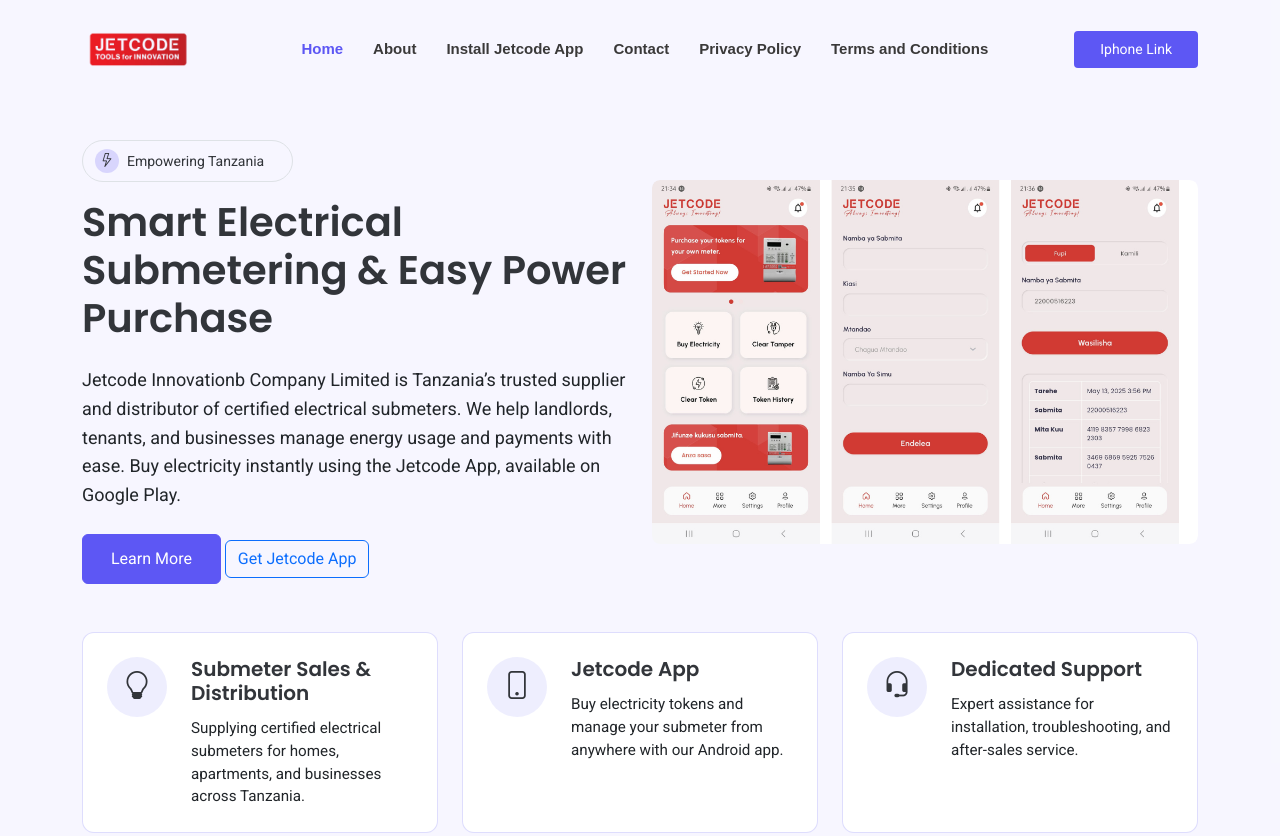
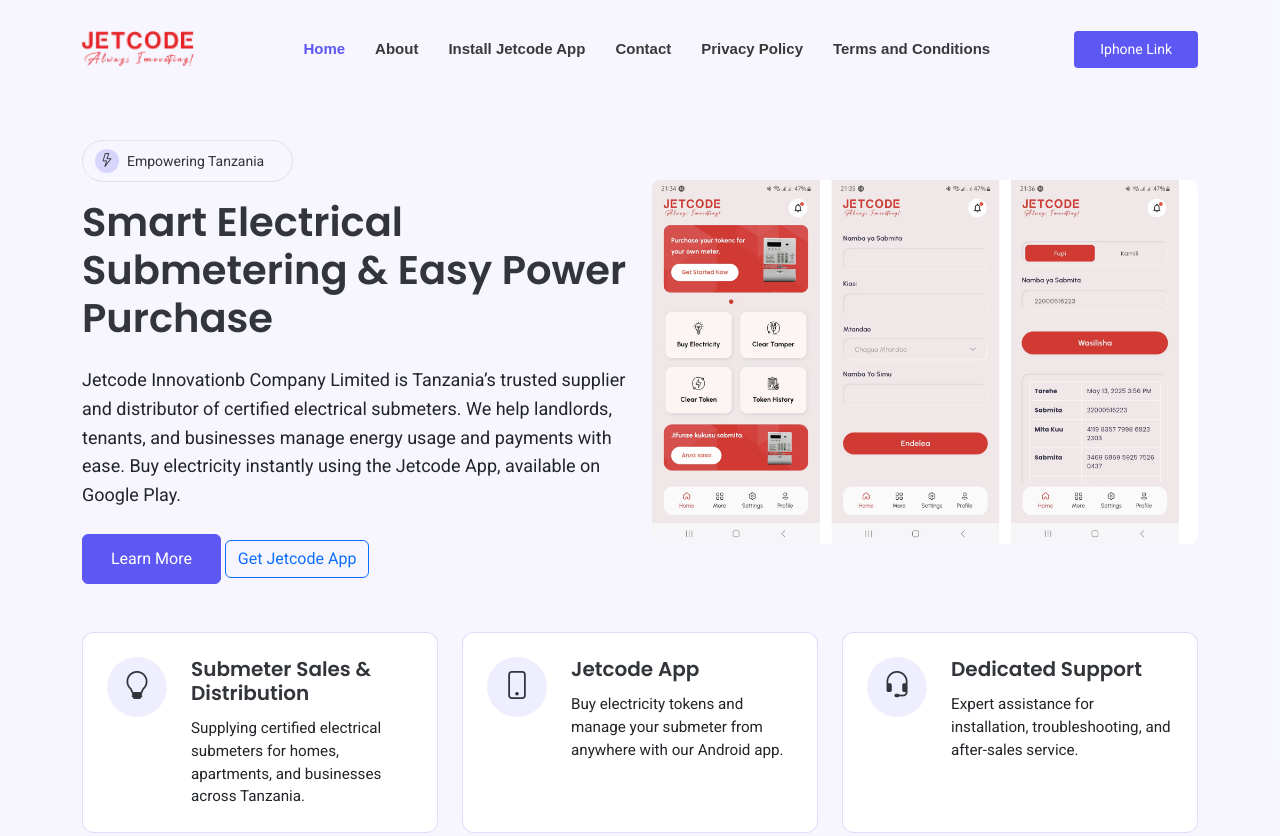
Before and after one commit to Rodgence/Jetcode, a plain HTML site: page index.html in a window 1280 px wide. Shown: the top 836 px of the page. Drawn offline with Linux system fonts and the light colour scheme.

Commit message:
logo changed

```diff
--- a/index.html
+++ b/index.html
@@ -34,7 +34,7 @@
   <header id="header" class="header d-flex align-items-center fixed-top">
     <div class="container position-relative d-flex align-items-center justify-content-between">
       <a href="index.html" class="logo d-flex align-items-center me-auto me-xl-0">
-        <img src="assets/img/jetlogo.png" alt="Jetcode Innovationb Co. Ltd" style="height:40px;margin-right:10px;">
+        <img src="assets/img/Group.png" alt="Jetcode Innovationb Co. Ltd" style="height:40px;margin-right:10px;">
         <!-- <h1 class="sitename">Jetcode Innovationb Co. Ltd</h1><span>.</span> -->
       </a>
       <nav id="navmenu" class="navmenu">
```
Also changed, not shown: assets/img/Group.png (added).
